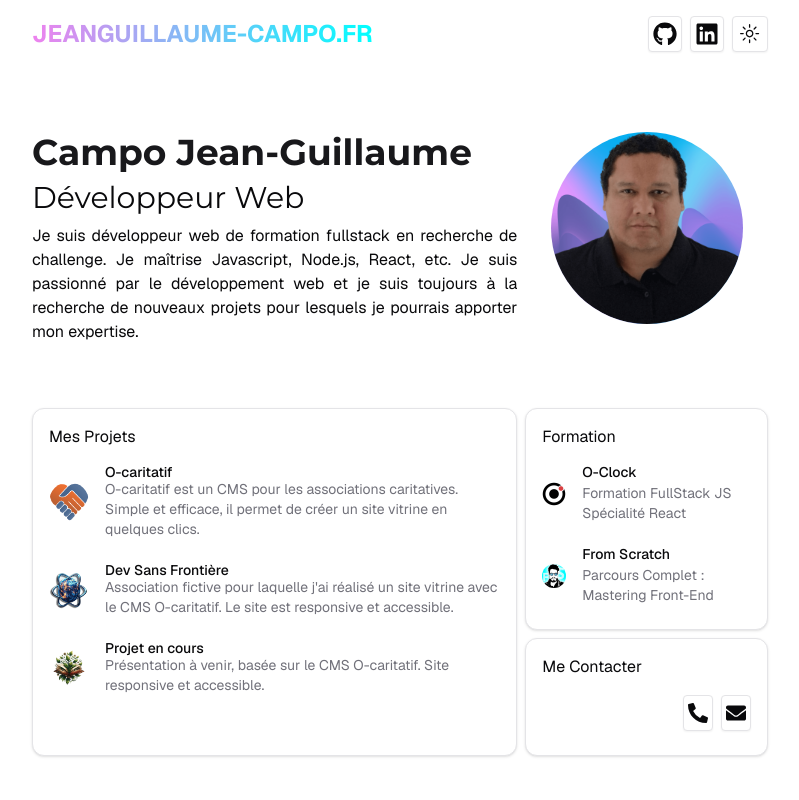
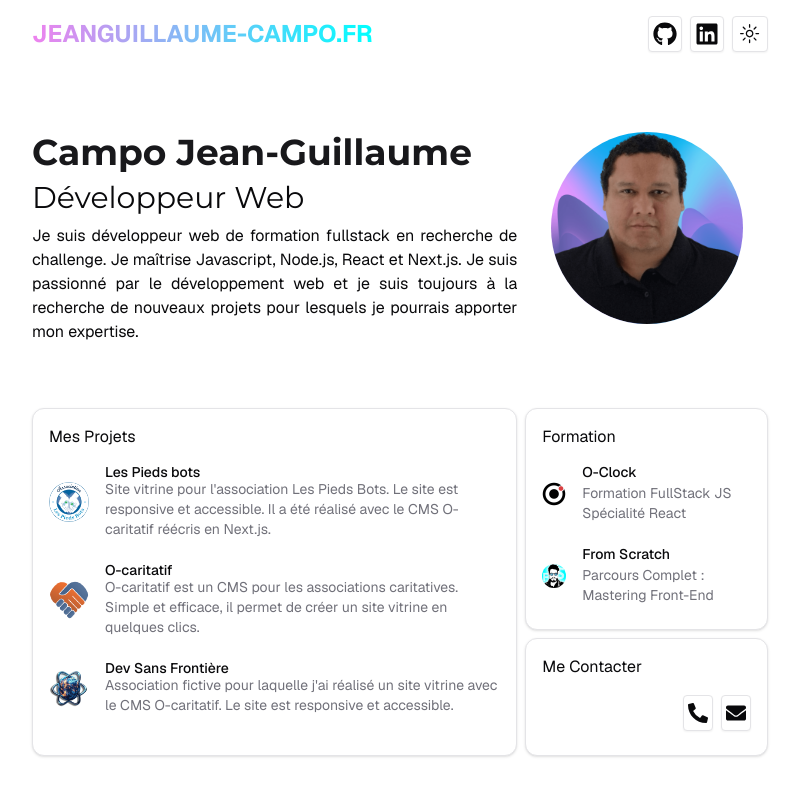
Before and after one commit to CampoJean-Guillaume/portefolio, a Next.js app: page / in a window 1280 px wide. Shown: the top 800 px of the page, without its empty margins (240-1039 px from the left). Built offline with nearby package versions, Linux system fonts and the light colour scheme.

Commit message:
chore: Update Hero and Status components with revised text and project details

```diff
--- a/app/_components/Hero.tsx
+++ b/app/_components/Hero.tsx
@@ -2,7 +2,7 @@
 import { Section } from './Section';
 
 const data = {
-  description: `Je suis développeur web de formation fullstack en recherche de challenge. Je maîtrise Javascript, Node.js, React, etc. Je suis passionné par le développement web et je suis toujours à la recherche de nouveaux projets pour lesquels je pourrais apporter mon expertise.`,
+  description: `Je suis développeur web de formation fullstack en recherche de challenge. Je maîtrise Javascript, Node.js, React et Next.js. Je suis passionné par le développement web et je suis toujours à la recherche de nouveaux projets pour lesquels je pourrais apporter mon expertise.`,
 };
 
 export const Hero = () => {
--- a/app/_components/Status.tsx
+++ b/app/_components/Status.tsx
@@ -11,6 +11,13 @@ import { FaEnvelope, FaPhoneAlt } from 'react-icons/fa';
 
 const projects = [
   {
+    title: 'Les Pieds bots',
+    description:
+      "Site vitrine pour l'association Les Pieds Bots. Le site est responsive et accessible. Il a été réalisé avec le CMS O-caritatif réécris en Next.js.",
+    link: 'https://www.lespiedsbots.org/',
+    image: '/logo.jpg',
+  },
+  {
     title: 'O-caritatif',
     description: 'O-caritatif est un CMS pour les associations caritatives. Simple et efficace, il permet de créer un site vitrine en quelques clics.',
     link: 'https://o-caritatif-deploy.vercel.app/',
@@ -21,12 +28,6 @@ const projects = [
     description: "Association fictive pour laquelle j'ai réalisé un site vitrine avec le CMS O-caritatif. Le site est responsive et accessible.",
     link: 'https://o-caritatif-devsansfrontiere.vercel.app/',
     image: '/logo_devSF.png',
-  },
-  {
-    title: 'Projet en cours',
-    description: 'Présentation à venir, basée sur le CMS O-caritatif. Site responsive et accessible. ',
-    link: '#',
-    image: '/logolivre.png',
   },
 ];
 
```
Also changed, not shown: public/logo.jpg (added).
